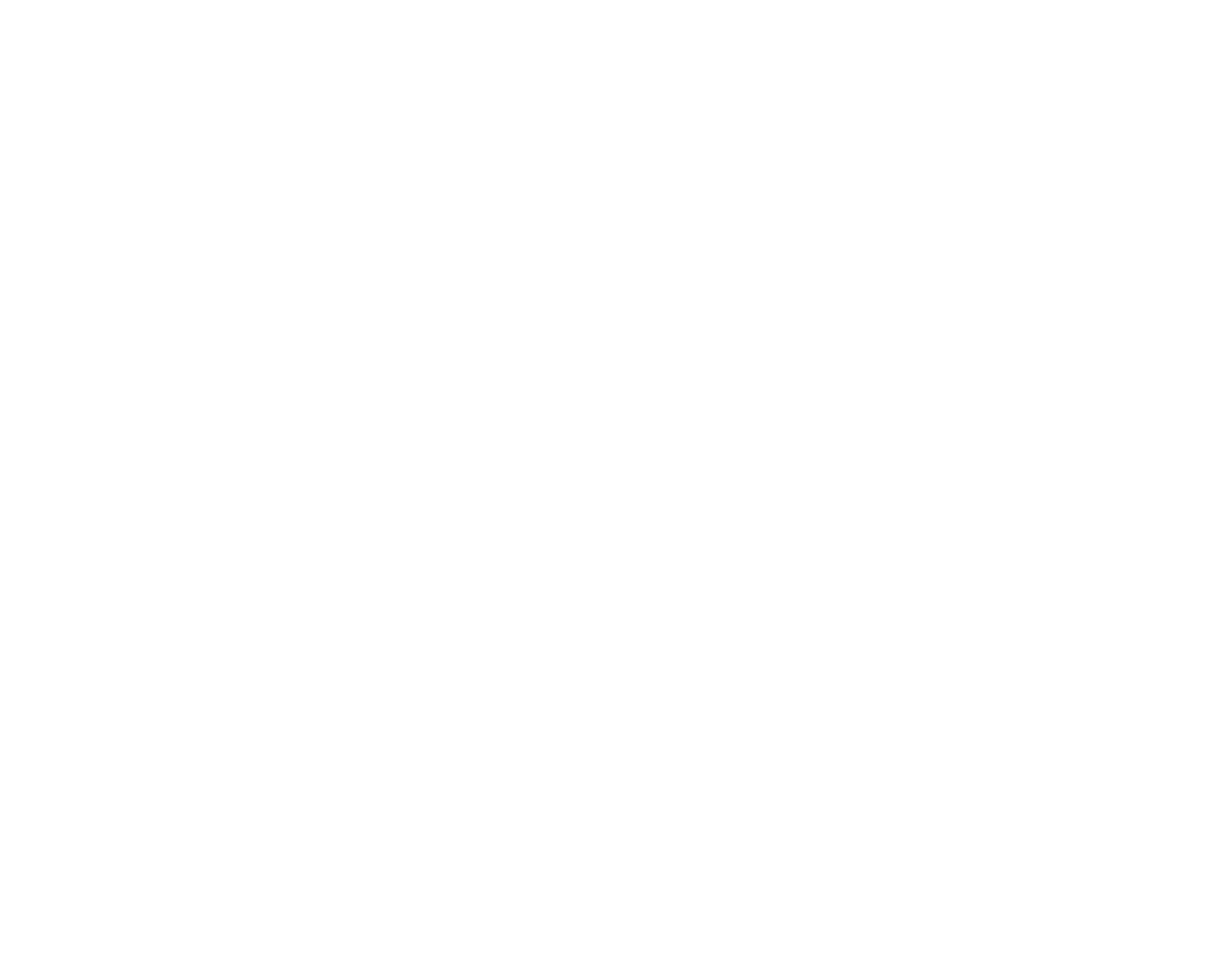
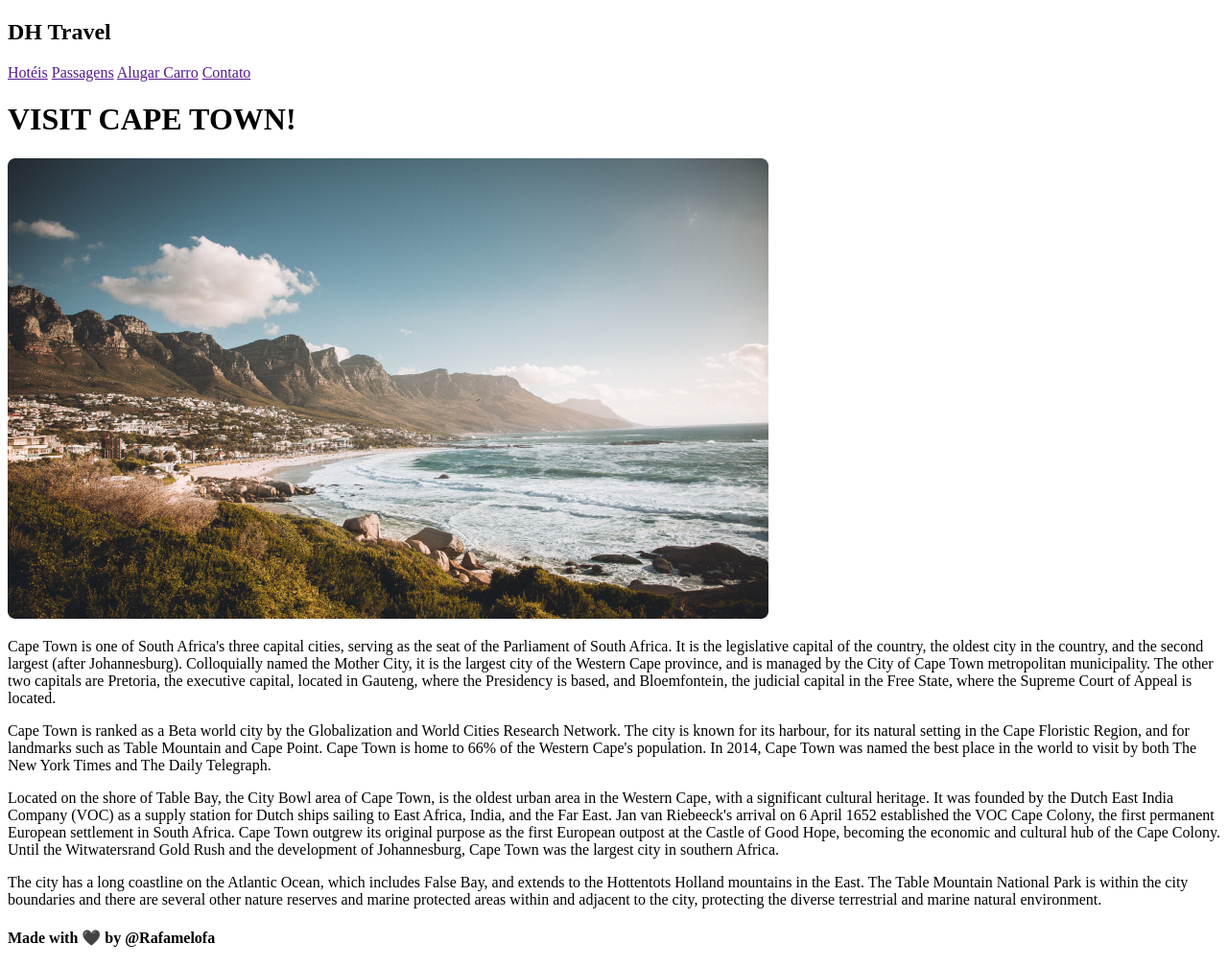
Before and after one commit to Rafaelamelof/DH-Travel, a plain HTML site: page index.html in a window 1280 px wide. Shown: the whole page at 96% size. Before the commit the page ends 800 px from the top, so only its background shows below. Drawn offline with nearby package versions, Linux system fonts and the light colour scheme.

Commit message:
Estrutura html

```diff
--- a/index.html
+++ b/index.html
@@ -4,9 +4,38 @@
     <meta charset="UTF-8">
     <meta http-equiv="X-UA-Compatible" content="IE=edge">
     <meta name="viewport" content="width=device-width, initial-scale=1.0">
+    <!-- Adicionando o ícone do globo -->
+    <link rel="stylesheet" href="https://fonts.googleapis.com/css2?family=Material+Symbols+Outlined:opsz,wght,FILL,GRAD@20..48,100..700,0..1,-50..200" />
     <title>Document</title>
 </head>
 <body>
+    <header>
+        <h2>DH Travel</h2>
+        <style>
+            .material-symbols-outlined {
+              font-variation-settings:
+              'FILL' 0,
+              'wght' 400,
+              'GRAD' 0,
+              'opsz' 48            }
+        </style>
+        <a href="">Hotéis</a>
+        <a href="">Passagens</a>
+        <a href="">Alugar Carro</a>
+        <a href="">Contato</a>
+
+    </header>
+    <main>
+        <h1 class="titulo">VISIT CAPE TOWN!</h1>
+        <img src="./assets/img/camps-bay-cpt 1.jpg" alt="">
+        <p>Cape Town is one of South Africa's three capital cities, serving as the seat of the Parliament of South Africa. It is the legislative capital of the country, the oldest city in the country, and the second largest (after Johannesburg). Colloquially named the Mother City, it is the largest city of the Western Cape province, and is managed by the City of Cape Town metropolitan municipality. The other two capitals are Pretoria, the executive capital, located in Gauteng, where the Presidency is based, and Bloemfontein, the judicial capital in the Free State, where the Supreme Court of Appeal is located.</p>
+        <p>Cape Town is ranked as a Beta world city by the Globalization and World Cities Research Network. The city is known for its harbour, for its natural setting in the Cape Floristic Region, and for landmarks such as Table Mountain and Cape Point. Cape Town is home to 66% of the Western Cape's population. In 2014, Cape Town was named the best place in the world to visit by both The New York Times and The Daily Telegraph.</p>
+        <p>Located on the shore of Table Bay, the City Bowl area of Cape Town, is the oldest urban area in the Western Cape, with a significant cultural heritage. It was founded by the Dutch East India Company (VOC) as a supply station for Dutch ships sailing to East Africa, India, and the Far East. Jan van Riebeeck's arrival on 6 April 1652 established the VOC Cape Colony, the first permanent European settlement in South Africa. Cape Town outgrew its original purpose as the first European outpost at the Castle of Good Hope, becoming the economic and cultural hub of the Cape Colony. Until the Witwatersrand Gold Rush and the development of Johannesburg, Cape Town was the largest city in southern Africa.</p>
+        <p>The city has a long coastline on the Atlantic Ocean, which includes False Bay, and extends to the Hottentots Holland mountains in the East. The Table Mountain National Park is within the city boundaries and there are several other nature reserves and marine protected areas within and adjacent to the city, protecting the diverse terrestrial and marine natural environment.</p>
+    </main>
+    <footer>
+        <h4>Made with 🖤 by @Rafamelofa</h4>
+    </footer>
 
 </body>
 </html>
```
Also changed, not shown: assets/css.css/index.css (deleted), assets/css.css/style.css (added), assets/img/camps-bay-cpt 1.jpg (added).
